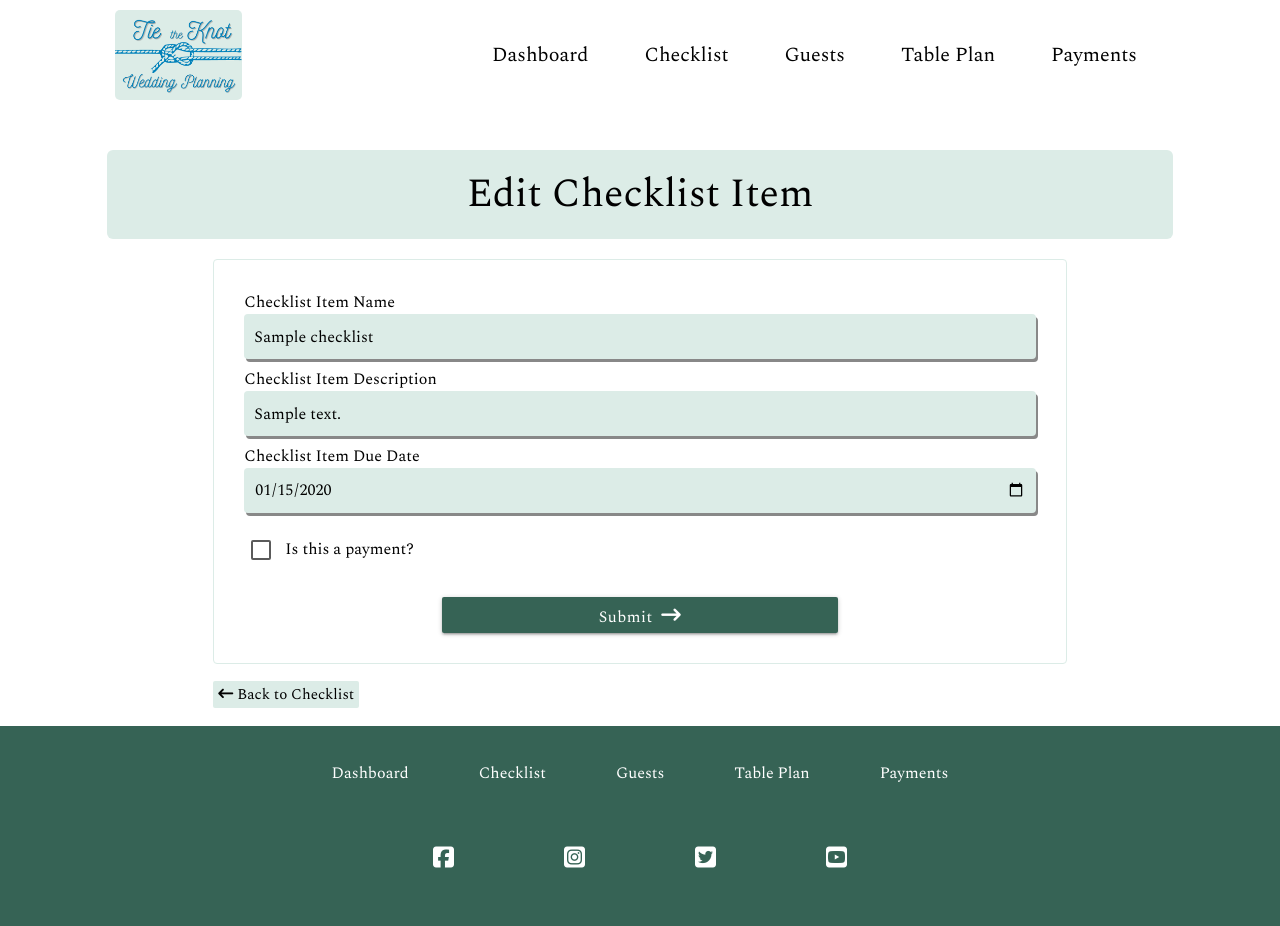
After one commit to lilli-mcnally/tie-the-knot, a Flask app: page /edit_checklist_item/1 in a window 1280 px wide. The commit adds this page. Run offline with Flask 2, Linux system fonts and the light colour scheme; tables that the repository leaves empty hold one stand-in row (values such as "Sample post"); some libraries are stand-ins or nearby versions.

Commit message:
Add edit function to checklist items

```diff
--- a/tietheknot/routes.py
+++ b/tietheknot/routes.py
@@ -31,6 +31,17 @@ def add_checklist_item():
             return redirect(url_for("checklist"))
     return render_template("add_checklist_item.html")
 
+@app.route("/edit_checklist_item/<int:checklist_item_id>", methods=["GET", "POST"])
+def edit_checklist_item(checklist_item_id):
+    checklist_item = Checklist.query.get_or_404(checklist_item_id)
+    if request.method == "POST":
+        checklist_item.checklist_name = request.form.get("checklist_name")
+        checklist_item.checklist_notes = request.form.get("checklist_notes")
+        checklist_item.checklist_date = request.form.get("checklist_date")
+        checklist_item.checklist_payment = bool(True if request.form.get("checklist_payment") else False)
+        db.session.commit()
+        return redirect(url_for("checklist"))
+    return render_template("edit_checklist_item.html", checklist_item=checklist_item)
 
 @app.route("/guests")
 def guests():
--- a/tietheknot/static/css/style.css
+++ b/tietheknot/static/css/style.css
@@ -175,6 +175,7 @@ nav .sidenav-trigger {
     font-size: 16px;
     color: #000;
     margin-bottom: 20px;
+    text-align: center;
 }
 
 .new-green-row p {
@@ -190,6 +191,7 @@ nav .sidenav-trigger {
     flex-direction: column;
     align-content: center;
     flex-wrap: wrap;
+    text-align: left;
 }
 
 .checklist-item {
@@ -203,13 +205,18 @@ nav .sidenav-trigger {
     overflow-wrap: break-word;
 }
 
-.checklist-notes {
-    text-align: left;
+.checklist-date {
+    margin: 20px 0 5px 10px;
 }
 
-.checklist-date {
-    text-align: left;
-    margin: 20px 0 5px 10px;
+.checklist-notes {
+    border-left: 1px solid #366355;
+    margin-left: 0;
+    padding-left: 20px;
+}
+
+.checklist-checkbox {
+    text-align: right;
 }
 
 /* Add Checklist Item */
@@ -292,3 +299,23 @@ nav .sidenav-trigger {
 .submit:hover {
     background-color: #4C8A78;
 }
+
+/* Edit Checklist */
+
+.back-button {
+    padding: 2px 5px;
+    color: #000;
+    border-radius: 2px;
+}
+
+.back-button:hover {
+    text-decoration: underline;
+}
+
+.fa-arrow-left-long {
+    margin-right: 4px;
+}
+
+.fa-arrow-right-long {
+    margin-left: 4px;
+}
--- a/tietheknot/static/js/script.js
+++ b/tietheknot/static/js/script.js
@@ -2,3 +2,8 @@ document.addEventListener('DOMContentLoaded', function () {
     var sideNavbar = document.querySelectorAll('.sidenav');
     M.Sidenav.init(sideNavbar);
 });
+
+document.addEventListener('DOMContentLoaded', function () {
+    var elems = document.querySelectorAll('.modal');
+    M.Modal.init(elems);
+});
--- /dev/null
+++ b/tietheknot/templates/edit_checklist_item.html
@@ -0,0 +1,54 @@
+{% extends "base.html" %}
+{% block content %}
+
+<div class="row dash-heading">
+    <div class="col s10" id="dash-container">
+        <div class="col s12 green-row">
+            <h1>Edit Checklist Item</h1>
+        </div>
+    </div>
+</div>
+<form action="{{ url_for('edit_checklist_item', checklist_item_id=checklist_item.id )}}" method="POST">
+    <div class="row" id="form-row">
+        <div class="col s8" id="form-col">
+            <label for="checklist_name">Checklist Item Name</label>
+            <input type="text" id="checklist_name" name="checklist_name" minlength="3" maxlength="30"
+                value="{{ checklist_item.checklist_name }}" required>
+            <label for="checklist_notes">Checklist Item Description</label>
+            <input type="text" id="checklist_notes" name="checklist_notes" minlength="3" maxlength="100"
+                value="{{ checklist_item.checklist_notes }}" required>
+            <label for="checklist_date">Checklist Item Due Date</label>
+            <input type="date" id="checklist_date" name="checklist_date" value="{{ checklist_item.checklist_date }}"
+                required>
+            <label for="checklist_payment" class="form-checkbox">
+                <input type="checkbox" class="filled-in" id="checklist_payment" name="checklist_payment"
+                    value="{{ checklist_item.checklist_payment }}" />
+                <span id="payment-span">Is this a payment?</span>
+            </label>
+            <br>
+            <a href="#modal1" class="btn waves-effect waves-light submit modal-trigger">Submit
+                <i class="fa-solid fa-arrow-right-long"></i>
+            </a>
+        </div>
+    </div>
+    <!-- Modal Structure -->
+    <div id="modal1" class="modal">
+        <div class="modal-content">
+            <h5>Would you like to confirm these changes?</h5>
+        </div>
+        <div class="modal-footer">
+            <a class="modal-close waves-effect waves-green btn-flat">Cancel changes</a>
+            <button class="waves-effect waves-green btn-flat" type="submit" name="action">Confirm changes</button>
+        </div>
+    </div>
+</form>
+
+<div class="row dash-heading">
+    <div class="col s10">
+        <a href="{{ url_for('checklist') }}" class="green-row back-button">
+            <i class="fa-solid fa-arrow-left-long"></i>Back to
+            Checklist</a>
+    </div>
+</div>
+
+{% endblock %}
```
Also changed, not shown: tietheknot/templates/checklist.html (+10 -2 lines).
